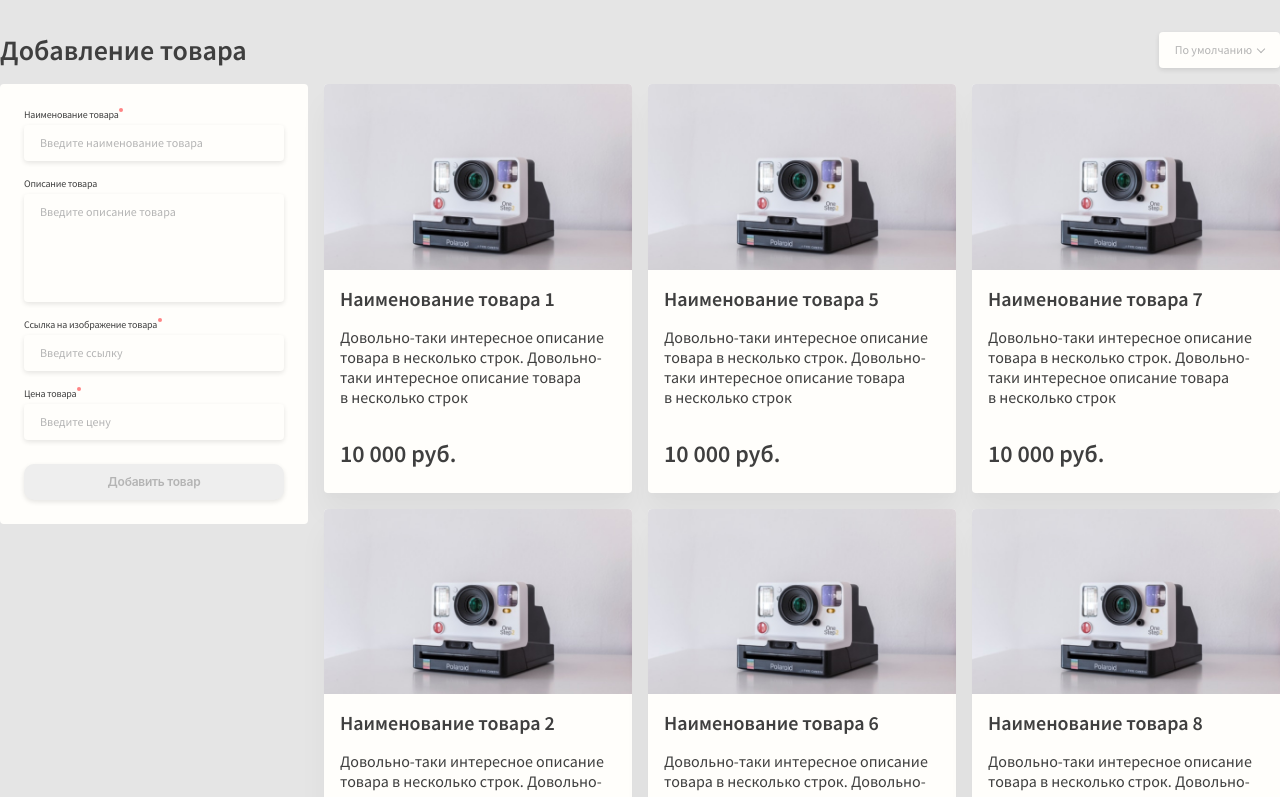
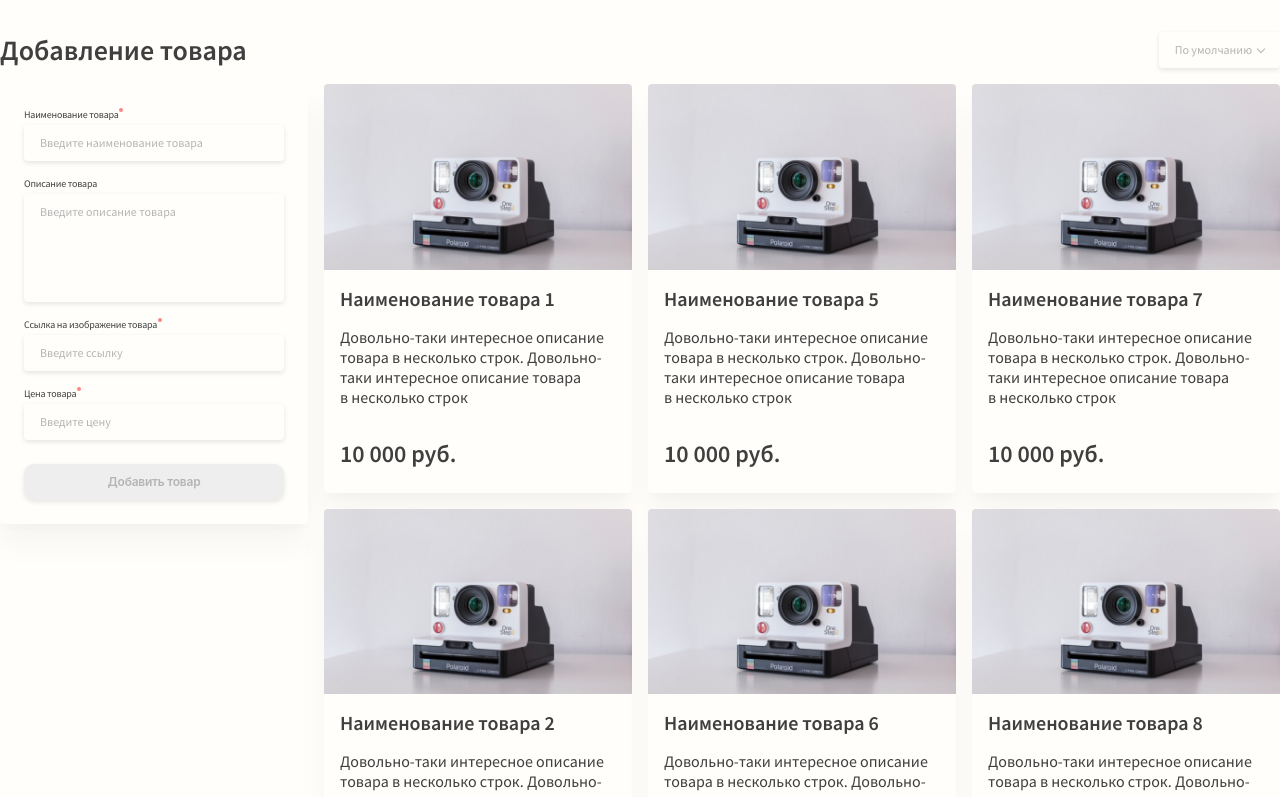
Before and after one commit to Senior-Pomidor/idaproject, a Vue app: page / in a window 1280 px wide. Shown: the top 797 px of the page. Built offline with nearby package versions, Linux system fonts and the light colour scheme.

Commit message:
ui fixes (css)

```diff
--- a/src/components/FormAdd.vue
+++ b/src/components/FormAdd.vue
@@ -109,7 +109,6 @@ export default {
 $color-white: #fffefb !default;
 $font-color-dafault: #49485e !default;
 $color-black: #3f3f3f !default;
-$color-white: #fffefb !default;
 $color-grey: #b4b4b4 !default;
 $font-family-default: Arial !default;
 $color-grey-light: #eeeeee !default;
@@ -140,6 +139,7 @@ $required-helper-color: $color-red;
 	max-width: 400px;
 	background-color: $bg-color;
 	border-radius: $border-radius;
+	box-shadow: 0px 20px 30px rgba(0, 0, 0, 0.04), 0px 6px 10px rgba(0, 0, 0, 0.02);
 	padding: 1.5rem;
 	box-sizing: border-box;
 
@@ -259,13 +259,15 @@ $required-helper-color: $color-red;
 		background-color: $btn-bg-color;
 		border-radius: .625rem;
 		margin-top: 1.5rem;
+		 cursor: pointer;
 
 		transition: color .2s ease,
-			background-color .2s ease;
+								background-color .2s ease;
 
 		&:disabled {
 			color: $btn-color--disabled;
 			background-color: $btn-bg-color--disabled;
+			cursor: not-allowed;
 		}
 	}
 
--- a/src/components/Product.vue
+++ b/src/components/Product.vue
@@ -30,9 +30,8 @@
 			</div>
 
 			<div :class="product.info">
-				<h1 :class="product.title">{{ info.title }}</h1>
-				<p :class="product.description" v-html="info.description">
-				</p>
+				<h2 :class="product.title">{{ info.title }}</h2>
+				<p :class="product.description" v-html="info.description"></p>
 
 				<strong :class="product.price"> {{ info.price }} {{ info.currency }} </strong>
 			</div>
@@ -164,6 +163,9 @@ $transition-duration: 0.2s;
 
 		margin: 0;
 		margin-bottom: 1rem;
+
+		overflow: hidden;
+		text-overflow: ellipsis;
 	}
 
 	.description {
--- a/src/styles/_vars/vars.scss
+++ b/src/styles/_vars/vars.scss
@@ -18,4 +18,4 @@ $body-bg-color-default: #fff !default;
 // глоальные стили для body
 $font-family-default: Source Sans Pro;
 $font-color-dafault: $color-black-brown;
-$body-bg-color-default: $color-grey-lighter;
+$body-bg-color-default: rgba(255, 254, 251, 0.8);
--- a/src/views/Products.vue
+++ b/src/views/Products.vue
@@ -278,7 +278,7 @@ $grid-gap: 1rem;
 
 	.form {
 		position: sticky;
-		top: $grid-gap;
+		top: 1.5rem;
 		margin-bottom: $grid-gap;
 	}
 
```
